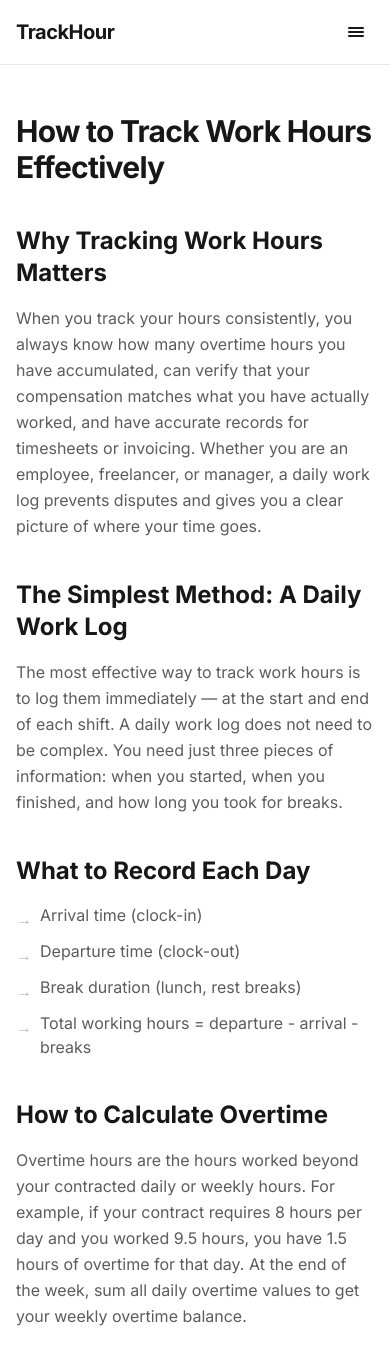
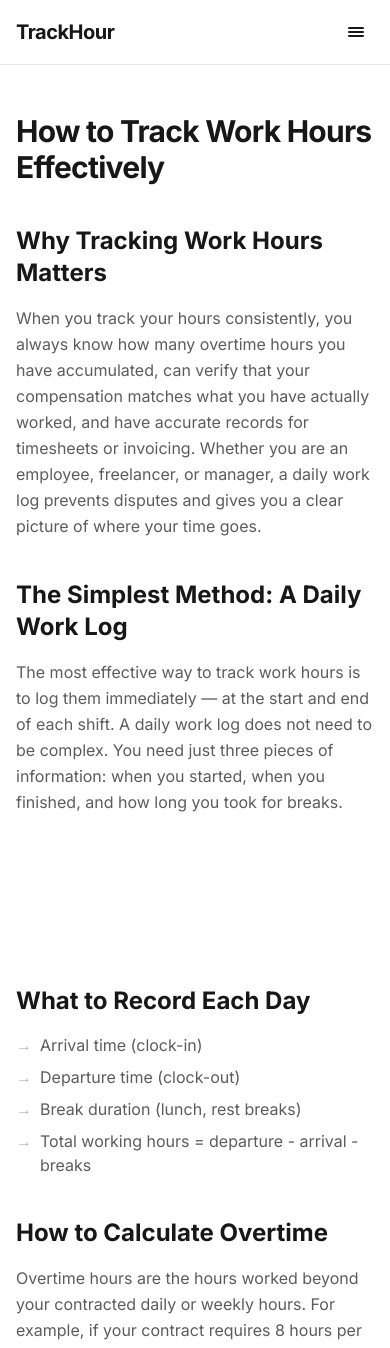
Before and after one commit to nicomeuwly/TrackHour, a Next.js app: page /en/how-to-track-work-hours in a window 390 px wide. Shown: the top 1348 px of the page. Built offline with nearby package versions, Linux system fonts and the light colour scheme.

Commit message:
feat: add Google AdSense placements — horizontal banners and fixed sidebars

```diff
--- a/src/app/[locale]/how-to-track-work-hours/page.tsx
+++ b/src/app/[locale]/how-to-track-work-hours/page.tsx
@@ -1,6 +1,7 @@
 import { getTranslations, setRequestLocale } from 'next-intl/server';
 import { Link, getPathname } from '@/i18n/navigation';
 import { buildMetadata } from '@/lib/metadata';
+import AdSenseUnit from '@/components/ads/AdSenseUnit';
 
 type Props = { params: Promise<{ locale: string }> };
 
@@ -45,12 +46,16 @@ export default async function GuidePage({ params }: Props) {
                     <p className="text-foreground/70 leading-relaxed">{t('dailyLogText')}</p>
                 </section>
 
+                <div className="flex justify-center">
+                    <AdSenseUnit slot="mid-guide" format="horizontal" className="w-full max-w-2xl" />
+                </div>
+
                 <section>
                     <h2 className="text-2xl font-bold mb-4">{t('whatToRecordTitle')}</h2>
                     <ul className="space-y-2 text-foreground/70">
                         {(['whatToRecord1', 'whatToRecord2', 'whatToRecord3', 'whatToRecord4'] as const).map((key) => (
                             <li key={key} className="flex items-start gap-2">
-                                <span className="text-foreground/30 mt-1">→</span>
+                                <span className="text-foreground/30">→</span>
                                 <span>{t(key)}</span>
                             </li>
                         ))}
--- a/src/app/[locale]/layout.tsx
+++ b/src/app/[locale]/layout.tsx
@@ -8,6 +8,7 @@ import { notFound } from 'next/navigation';
 import { routing } from '@/i18n/routing';
 import Header from '@/components/layout/Header';
 import Footer from '@/components/layout/Footer';
+import AdSidebar from '@/components/ads/AdSidebar';
 import '../globals.css';
 
 const inter = Inter({
@@ -50,6 +51,7 @@ export default async function RootLayout({ children, params }: Props) {
             {children}
           </main>
           <Footer />
+          <AdSidebar />
         </NextIntlClientProvider>
         <Analytics />
         <SpeedInsights />
--- a/src/app/[locale]/page.tsx
+++ b/src/app/[locale]/page.tsx
@@ -73,10 +73,8 @@ export default async function HomePage({ params }: Props) {
                 </div>
             </section>
 
-            {/* AdSense mid */}
             <div className="my-10 flex justify-center">
                 <AdSenseUnit slot="mid-home" format="horizontal" className="w-full max-w-2xl" />
-                {/* AdSense mid */}
             </div>
 
             {/* Why TrackHour */}
--- a/src/app/[locale]/stats/page.tsx
+++ b/src/app/[locale]/stats/page.tsx
@@ -2,6 +2,7 @@ import { getTranslations, setRequestLocale } from 'next-intl/server';
 import { buildMetadata } from '@/lib/metadata';
 import { getPathname } from '@/i18n/navigation';
 import DataTabLoader from '@/components/tracker/DataTabLoader';
+import AdSenseUnit from '@/components/ads/AdSenseUnit';
 
 type Props = { params: Promise<{ locale: string }> };
 
@@ -41,7 +42,9 @@ export default async function StatsPage({ params }: Props) {
             <p className="text-foreground/60 text-base mb-8 max-w-2xl">
                 {t('intro')}
             </p>
-
+            <div className="my-6 flex justify-center">
+                <AdSenseUnit slot="mid-stats" format="horizontal" className="w-full max-w-2xl" />
+            </div>
             <DataTabLoader />
         </div>
     );
--- a/src/app/[locale]/time-tracker/page.tsx
+++ b/src/app/[locale]/time-tracker/page.tsx
@@ -2,6 +2,7 @@ import { getTranslations, setRequestLocale } from 'next-intl/server';
 import { buildMetadata } from '@/lib/metadata';
 import { getPathname } from '@/i18n/navigation';
 import DashboardLoader from '@/components/tracker/DashboardLoader';
+import AdSenseUnit from '@/components/ads/AdSenseUnit';
 
 type Props = { params: Promise<{ locale: string }> };
 
@@ -35,15 +36,16 @@ export default async function TimeTrackerPage({ params }: Props) {
 
     return (
         <div className="max-w-6xl mx-auto px-4 sm:px-6 py-8 sm:py-12">
-            <div className="flex flex-col gap-10">
             <h1 className="text-3xl sm:text-4xl font-bold tracking-tight mb-3">
                 {t('title')}
             </h1>
             <p className="text-foreground/60 text-base mb-8 max-w-2xl">
                 {t('intro')}
             </p>
+            <div className="my-6 flex justify-center">
+                <AdSenseUnit slot="mid-tracker" format="horizontal" className="w-full max-w-2xl" />
+            </div>
             <DashboardLoader />
-            </div>
         </div>
     );
 }
--- /dev/null
+++ b/src/components/ads/AdSidebar.tsx
@@ -0,0 +1,21 @@
+'use client';
+
+import AdSenseUnit from './AdSenseUnit';
+
+export default function AdSidebar() {
+    return (
+        <>
+            <div className="hidden [@media(min-width:1400px)]:flex fixed left-0 top-1/2 -translate-y-1/2 w-[160px] xl:w-[160px] flex-col items-center gap-4 px-2 pointer-events-none z-10">
+                <div className="pointer-events-auto w-full">
+                    <AdSenseUnit slot="sidebar-left" format="rectangle" className="w-full" />
+                </div>
+            </div>
+
+            <div className="hidden [@media(min-width:1400px)]:flex fixed right-0 top-1/2 -translate-y-1/2 w-[160px] xl:w-[160px] flex-col items-center gap-4 px-2 pointer-events-none z-10">
+                <div className="pointer-events-auto w-full">
+                    <AdSenseUnit slot="sidebar-right" format="rectangle" className="w-full" />
+                </div>
+            </div>
+        </>
+    );
+}
```
Lines whose indentation alone changed are shown as unchanged.
